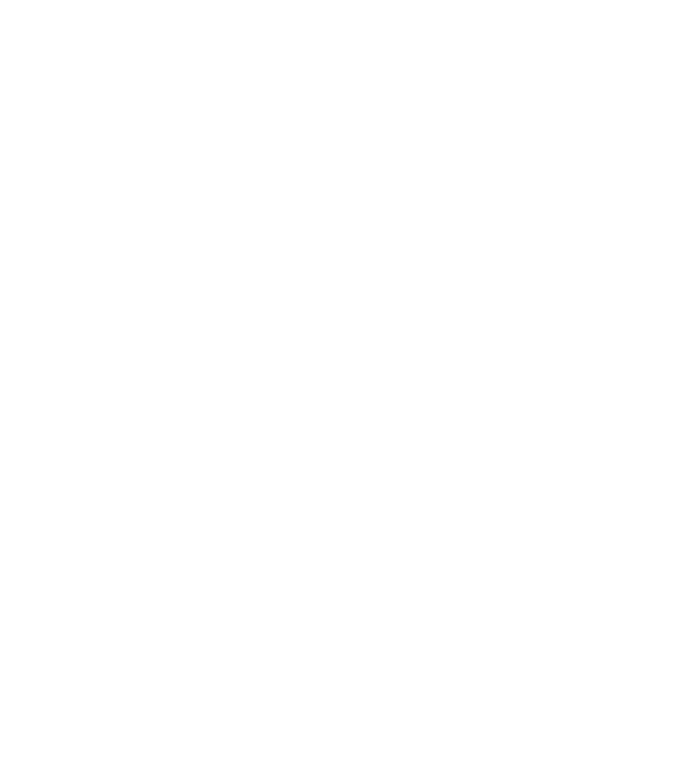
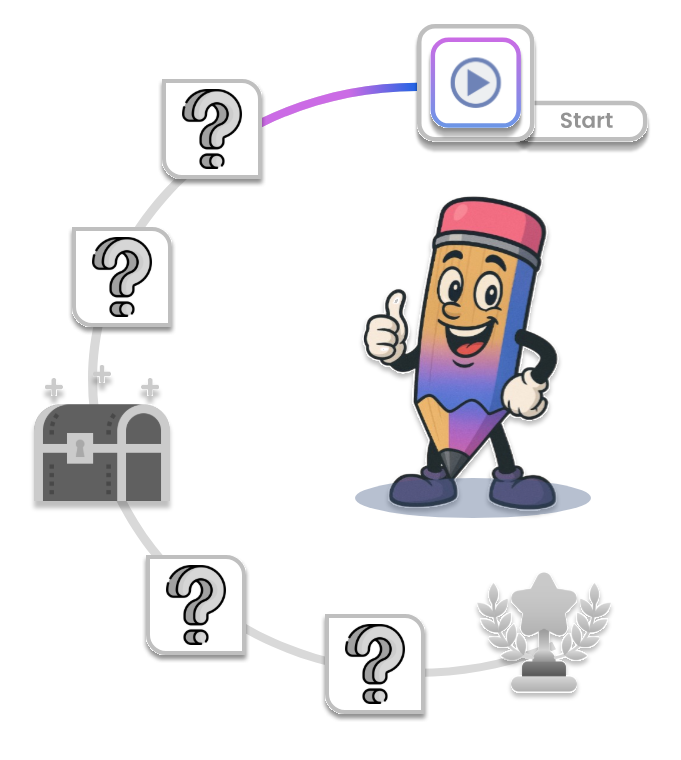
Before and after one commit to chogalesoham/demo-section, a React (Vite) app: page /pathway2 in a window 1280 px wide. Before the commit this address had no page. Shown: the top 760 px of the page, without its empty margins (223-904 px from the left). Built offline with nearby package versions, Linux system fonts and the light colour scheme.

Commit message:
add assets

```diff
--- a/src/App.jsx
+++ b/src/App.jsx
@@ -5,6 +5,7 @@
 import Payment from "./pages/payment";
 import BoardPage from "./pages/board-page";
 import Pathway from "./pages/Pathway";
+import Pathway2 from "./pages/pathway2";
 // import SingleComponent from "./pages/BoardDemo";
 
 const App = () => {
@@ -17,6 +18,7 @@
         <Route path="/payment" element={<Payment />} />
         <Route path="/board" element={<BoardPage />} />
         <Route path="/pathway" element={<Pathway />} />
+        <Route path="/pathway2" element={<Pathway2 />} />
 
         {/* <Route path="/boardnew" element={<SingleComponent />} /> */}
       </Routes>
--- /dev/null
+++ b/src/pages/pathway2.jsx
@@ -0,0 +1,33 @@
+import React from "react";
+
+const Pathway2 = () => {
+  return (
+    <div className="relative w-[658px] h-[650px] mx-auto mt-6">
+      <img src="/images/startbutton3.svg" alt="Pathway" />
+      <div className=" absolute top-[55px] left-[70px]">
+        <img src="/images/questionBtn.svg" alt="" />
+      </div>
+      <div className=" absolute top-[203px] left-[-20px]">
+        <img src="/images/questionBtn.svg" alt="" />
+      </div>
+
+      <div className=" absolute top-[339px] left-[-60px]">
+        <img src="/images/treasureBtn.svg" alt="" />
+      </div>
+      <div className=" absolute top-[531px] left-[54px]">
+        <img src="/images/questionBtn.svg" alt="" />
+      </div>
+      <div className=" absolute top-[590px] left-[233px]">
+        <img src="/images/questionBtn.svg" alt="" />
+      </div>
+      <div className=" absolute top-[153px] left-[260px]">
+        <img src="/images/Group 502.svg" alt="" />
+      </div>
+      <div className=" absolute top-[538px] left-[382px]">
+        <img src="/images/trophyBtn.svg" alt="" />
+      </div>
+    </div>
+  );
+};
+
+export default Pathway2;
```
